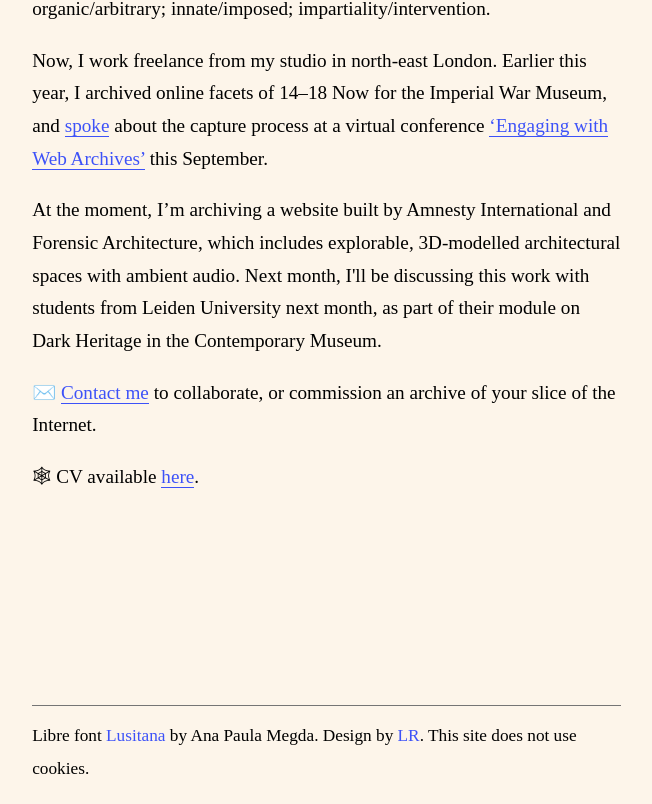
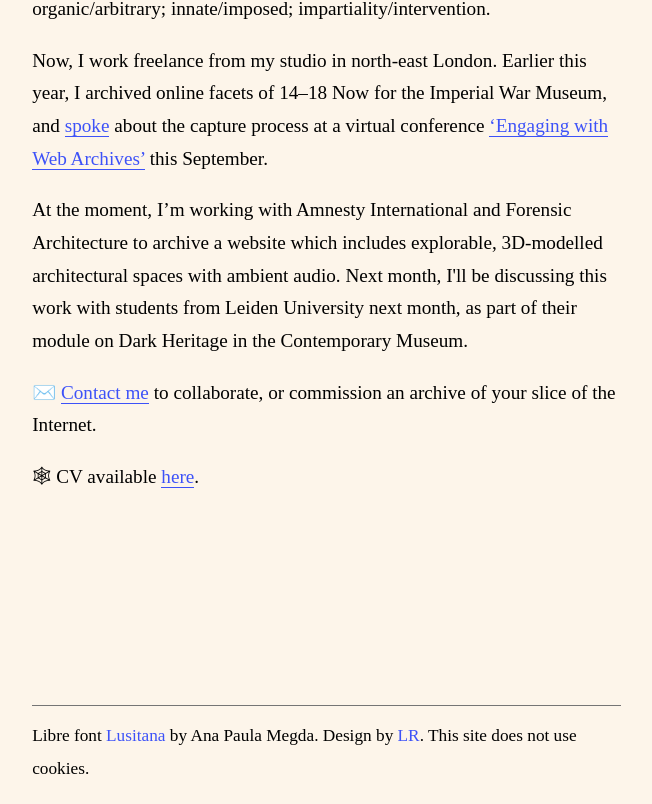
Before and after one commit to anisahawes/about, a plain HTML site: page index.html in a window 1280 px wide. Shown: the part 1506-2310 px from the top of the page, without its empty margins (19-671 px from the left). Drawn offline with nearby package versions, Linux system fonts and the light colour scheme; a web font is replaced by a local one.

Commit message:
Update index.html

```diff
--- a/index.html
+++ b/index.html
@@ -32,7 +32,7 @@
 
 		<p data-id="#image-7">Now, I work freelance from my studio in north-east London. Earlier this year, I archived online facets of 14–18 Now for the Imperial War Museum, and <a href="https://youtu.be/YnRBza0y18Q" target="blank">spoke</a> about the capture process at a virtual conference <a href="https://ewaconference.com" target="blank">‘Engaging with Web Archives’</a> this September.</p>
 
-		<p data-id="#image-8">At the moment, I’m archiving a website built by Amnesty International and Forensic Architecture, which includes explorable, 3D-modelled architectural spaces with ambient audio. Next month, I'll be discussing this work with students from Leiden University next month, as part of their module on Dark Heritage in the Contemporary Museum.</p>
+		<p data-id="#image-8">At the moment, I’m working with Amnesty International and Forensic Architecture to archive a website which includes explorable, 3D-modelled architectural spaces with ambient audio. Next month, I'll be discussing this work with students from Leiden University next month, as part of their module on Dark Heritage in the Contemporary Museum.</p>
 
 		<p>✉️ <a href="mailto:anisa.hawes@icloud.com">Contact me</a> to collaborate, or commission an archive of your slice of the Internet.</p>
 
```
